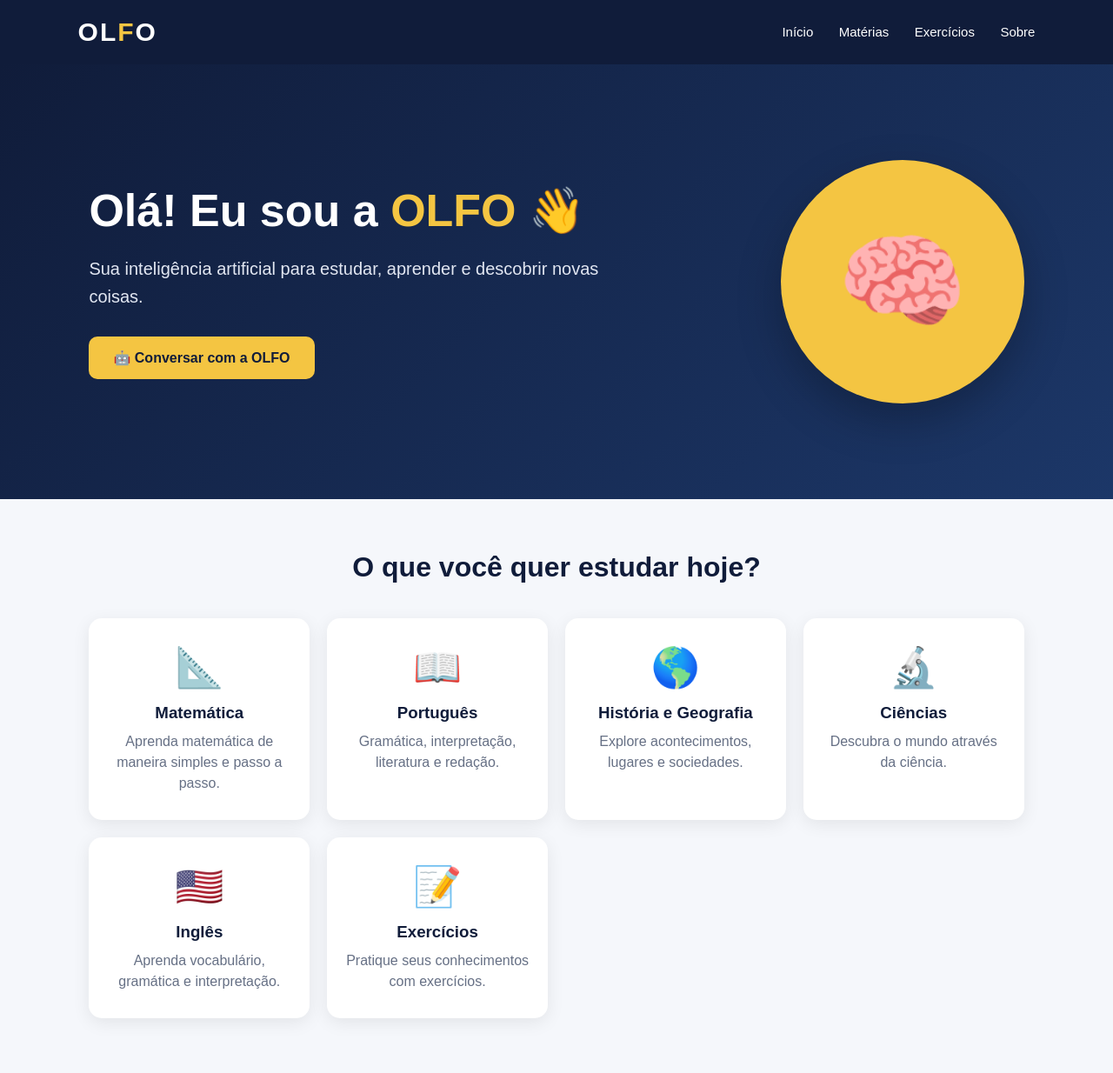
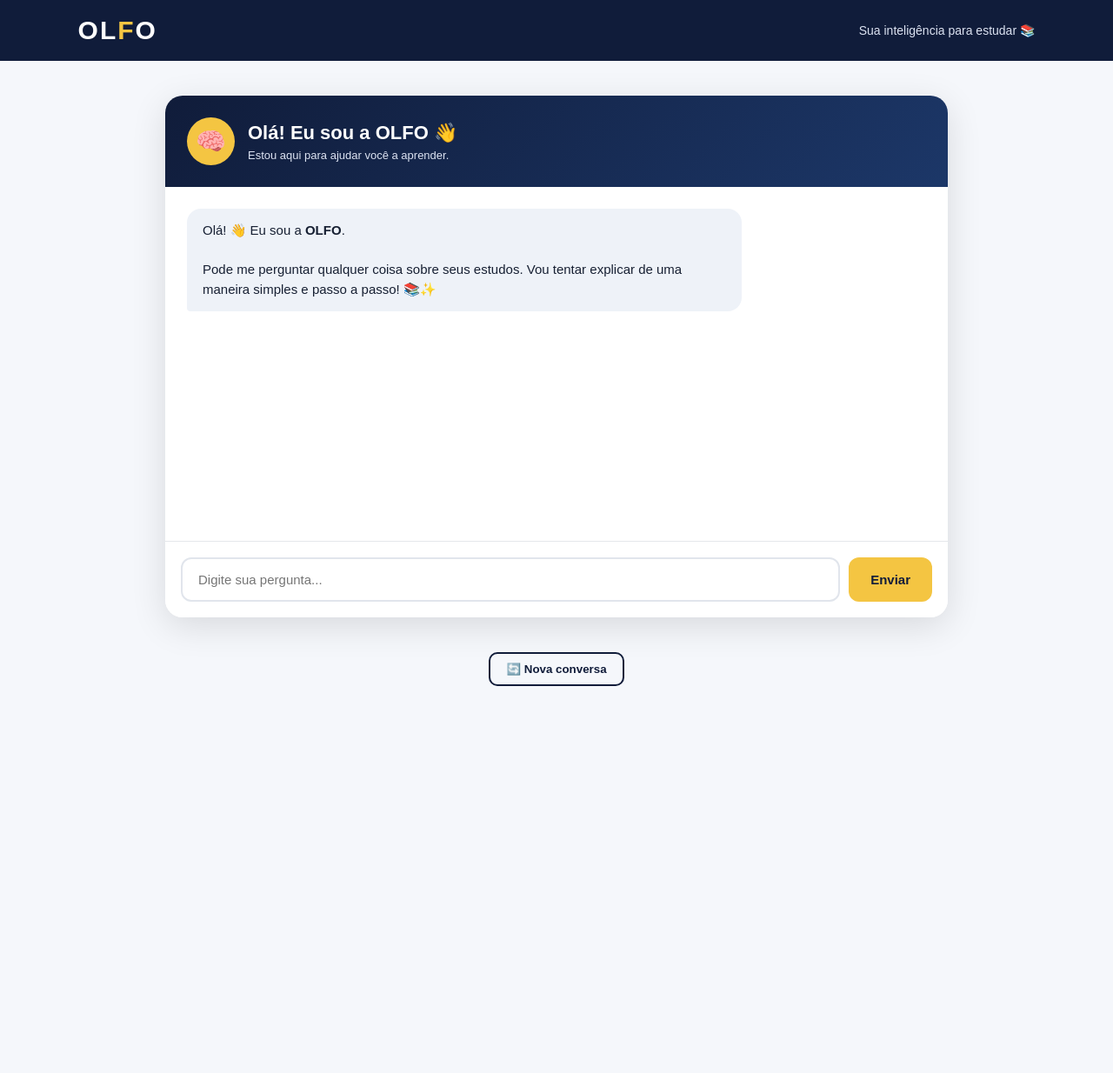
Before and after one commit to alicetoledo2010/OLFO, a plain HTML site: page index.html in a window 1280 px wide. Shown: the top 1234 px of the page at 87% size. After the commit the page ends 800 px from the top, so only its background shows below. Drawn offline with Linux system fonts and the light colour scheme.

Commit message:
Update index.html

```diff
--- a/index.html
+++ b/index.html
@@ -16,12 +16,13 @@
         body {
             background: #f5f7fb;
             color: #172033;
+            min-height: 100vh;
         }
 
         header {
             background: #101c3a;
             color: white;
-            padding: 20px 7%;
+            padding: 18px 7%;
             display: flex;
             justify-content: space-between;
             align-items: center;
@@ -37,139 +38,157 @@
             color: #f4c542;
         }
 
-        nav a {
+        .header-text {
+            color: #dce3f2;
+            font-size: 14px;
+        }
+
+        .chat-container {
+            width: 90%;
+            max-width: 900px;
+            height: 75vh;
+            margin: 40px auto;
+            background: white;
+            border-radius: 20px;
+            box-shadow: 0 10px 40px rgba(0,0,0,0.12);
+            overflow: hidden;
+            display: flex;
+            flex-direction: column;
+        }
+
+        .chat-top {
+            background: linear-gradient(135deg, #101c3a, #1c3768);
             color: white;
-            text-decoration: none;
-            margin-left: 25px;
+            padding: 25px;
+            display: flex;
+            align-items: center;
+            gap: 15px;
+        }
+
+        .robot {
+            width: 55px;
+            height: 55px;
+            background: #f4c542;
+            border-radius: 50%;
+            display: flex;
+            align-items: center;
+            justify-content: center;
+            font-size: 28px;
+        }
+
+        .chat-top h1 {
+            font-size: 22px;
+            margin-bottom: 5px;
+        }
+
+        .chat-top p {
+            font-size: 13px;
+            color: #dce3f2;
+        }
+
+        .messages {
+            flex: 1;
+            padding: 25px;
+            overflow-y: auto;
+            display: flex;
+            flex-direction: column;
+            gap: 15px;
+        }
+
+        .message {
+            max-width: 75%;
+            padding: 14px 18px;
+            border-radius: 16px;
+            line-height: 1.5;
             font-size: 15px;
         }
 
-        .hero {
-            min-height: 500px;
-            display: flex;
-            align-items: center;
-            justify-content: space-between;
-            padding: 70px 8%;
-            background: linear-gradient(135deg, #101c3a, #1c3768);
-            color: white;
+        .olfo-message {
+            align-self: flex-start;
+            background: #eef2f8;
+            color: #172033;
+            border-bottom-left-radius: 4px;
         }
 
-        .hero-text {
-            max-width: 600px;
+        .user-message {
+            align-self: flex-end;
+            background: #101c3a;
+            color: white;
+            border-bottom-right-radius: 4px;
         }
 
-        .hero h1 {
-            font-size: 52px;
-            margin-bottom: 20px;
+        .input-area {
+            padding: 18px;
+            border-top: 1px solid #e5e7eb;
+            display: flex;
+            gap: 10px;
+            background: white;
         }
 
-        .hero h1 span {
-            color: #f4c542;
+        .input-area input {
+            flex: 1;
+            padding: 15px 18px;
+            border: 2px solid #e1e5ec;
+            border-radius: 12px;
+            outline: none;
+            font-size: 15px;
         }
 
-        .hero p {
-            font-size: 20px;
-            line-height: 1.6;
-            margin-bottom: 30px;
-            color: #e2e7f2;
+        .input-area input:focus {
+            border-color: #1c3768;
         }
 
-        .button {
-            display: inline-block;
+        .send-button {
             background: #f4c542;
             color: #101c3a;
-            padding: 15px 28px;
-            border-radius: 10px;
-            text-decoration: none;
+            border: none;
+            padding: 0 25px;
+            border-radius: 12px;
             font-weight: bold;
-            border: none;
             cursor: pointer;
-            font-size: 16px;
+            font-size: 15px;
         }
 
-        .robot {
-            width: 280px;
-            height: 280px;
-            border-radius: 50%;
-            background: #f4c542;
-            display: flex;
-            justify-content: center;
-            align-items: center;
-            font-size: 120px;
-            box-shadow: 0 20px 50px rgba(0,0,0,0.25);
+        .send-button:hover {
+            opacity: 0.9;
         }
 
-        .section {
-            padding: 60px 8%;
+        .new-chat {
             text-align: center;
+            margin-bottom: 30px;
         }
 
-        .section h2 {
-            font-size: 32px;
-            margin-bottom: 40px;
+        .new-chat button {
+            background: transparent;
+            border: 2px solid #101c3a;
             color: #101c3a;
+            padding: 10px 18px;
+            border-radius: 10px;
+            cursor: pointer;
+            font-weight: bold;
         }
 
-        .cards {
-            display: grid;
-            grid-template-columns: repeat(auto-fit, minmax(200px, 1fr));
-            gap: 20px;
-        }
-
-        .card {
-            background: white;
-            padding: 30px 20px;
-            border-radius: 15px;
-            box-shadow: 0 5px 20px rgba(0,0,0,0.08);
-            transition: 0.3s;
-        }
-
-        .card:hover {
-            transform: translateY(-5px);
-        }
-
-        .card .icon {
-            font-size: 45px;
-            margin-bottom: 15px;
-        }
-
-        .card h3 {
-            margin-bottom: 10px;
-            color: #101c3a;
-        }
-
-        .card p {
-            color: #667085;
-            line-height: 1.5;
-        }
-
-        footer {
-            background: #101c3a;
-            color: white;
-            text-align: center;
-            padding: 25px;
-            margin-top: 30px;
-        }
-
-        @media (max-width: 700px) {
-            .hero {
-                flex-direction: column;
-                text-align: center;
-                gap: 40px;
+        @media (max-width: 600px) {
+            .chat-container {
+                width: 95%;
+                height: 80vh;
+                margin: 20px auto;
             }
 
-            .hero h1 {
-                font-size: 38px;
+            .header-text {
+                display: none;
             }
 
-            .robot {
-                width: 200px;
-                height: 200px;
-                font-size: 80px;
+            .message {
+                max-width: 85%;
             }
 
-            nav {
-                display: none;
+            .input-area {
+                padding: 12px;
+            }
+
+            .send-button {
+                padding: 0 16px;
             }
         }
     </style>
@@ -179,85 +198,102 @@
 
 <header>
     <div class="logo">OL<span>F</span>O</div>
-
-    <nav>
-        <a href="#">Início</a>
-        <a href="#">Matérias</a>
-        <a href="#">Exercícios</a>
-        <a href="#">Sobre</a>
-    </nav>
+    <div class="header-text">Sua inteligência para estudar 📚</div>
 </header>
 
-<section class="hero">
+<div class="chat-container">
 
-    <div class="hero-text">
-        <h1>Olá! Eu sou a <span>OLFO</span> 👋</h1>
+    <div class="chat-top">
+        <div class="robot">🧠</div>
 
-        <p>
-            Sua inteligência artificial para estudar,
-            aprender e descobrir novas coisas.
-        </p>
-
-        <button class="button" onclick="alert('Em breve você poderá conversar com a OLFO!')">
-            🤖 Conversar com a OLFO
-        </button>
+        <div>
+            <h1>Olá! Eu sou a OLFO 👋</h1>
+            <p>Estou aqui para ajudar você a aprender.</p>
+        </div>
     </div>
 
-    <div class="robot">
-        🧠
-    </div>
+    <div class="messages" id="messages">
 
-</section>
-
-<section class="section">
-
-    <h2>O que você quer estudar hoje?</h2>
-
-    <div class="cards">
-
-        <div class="card">
-            <div class="icon">📐</div>
-            <h3>Matemática</h3>
-            <p>Aprenda matemática de maneira simples e passo a passo.</p>
-        </div>
-
-        <div class="card">
-            <div class="icon">📖</div>
-            <h3>Português</h3>
-            <p>Gramática, interpretação, literatura e redação.</p>
-        </div>
-
-        <div class="card">
-            <div class="icon">🌎</div>
-            <h3>História e Geografia</h3>
-            <p>Explore acontecimentos, lugares e sociedades.</p>
-        </div>
-
-        <div class="card">
-            <div class="icon">🔬</div>
-            <h3>Ciências</h3>
-            <p>Descubra o mundo através da ciência.</p>
-        </div>
-
-        <div class="card">
-            <div class="icon">🇺🇸</div>
-            <h3>Inglês</h3>
-            <p>Aprenda vocabulário, gramática e interpretação.</p>
-        </div>
-
-        <div class="card">
-            <div class="icon">📝</div>
-            <h3>Exercícios</h3>
-            <p>Pratique seus conhecimentos com exercícios.</p>
+        <div class="message olfo-message">
+            Olá! 👋 Eu sou a <strong>OLFO</strong>.
+            <br><br>
+            Pode me perguntar qualquer coisa sobre seus estudos.
+            Vou tentar explicar de uma maneira simples e passo a passo! 📚✨
         </div>
 
     </div>
 
-</section>
+    <div class="input-area">
 
-<footer>
-    <p>© 2026 OLFO — Sua inteligência para estudar.</p>
-</footer>
+        <input
+            type="text"
+            id="userInput"
+            placeholder="Digite sua pergunta..."
+            onkeydown="if(event.key === 'Enter') enviarMensagem()"
+        >
+
+        <button class="send-button" onclick="enviarMensagem()">
+            Enviar
+        </button>
+
+    </div>
+
+</div>
+
+<div class="new-chat">
+    <button onclick="novaConversa()">
+        🔄 Nova conversa
+    </button>
+</div>
+
+<script>
+
+function enviarMensagem() {
+
+    const input = document.getElementById("userInput");
+    const messages = document.getElementById("messages");
+
+    const pergunta = input.value.trim();
+
+    if (pergunta === "") {
+        return;
+    }
+
+    const mensagemUsuario = document.createElement("div");
+    mensagemUsuario.className = "message user-message";
+    mensagemUsuario.textContent = pergunta;
+
+    messages.appendChild(mensagemUsuario);
+
+    input.value = "";
+
+    const mensagemOlfo = document.createElement("div");
+    mensagemOlfo.className = "message olfo-message";
+
+    mensagemOlfo.innerHTML =
+        "Recebi sua pergunta! 🤖💙<br><br>" +
+        "Ainda estou sendo preparada para responder de verdade. " +
+        "Em breve vou poder explicar esse assunto para você passo a passo! 📚";
+
+    messages.appendChild(mensagemOlfo);
+
+    messages.scrollTop = messages.scrollHeight;
+}
+
+function novaConversa() {
+
+    const messages = document.getElementById("messages");
+
+    messages.innerHTML = `
+        <div class="message olfo-message">
+            Olá novamente! 👋
+            <br><br>
+            Vamos começar uma nova conversa. O que você quer estudar hoje? 📚✨
+        </div>
+    `;
+}
+
+</script>
 
 </body>
 </html>
```
